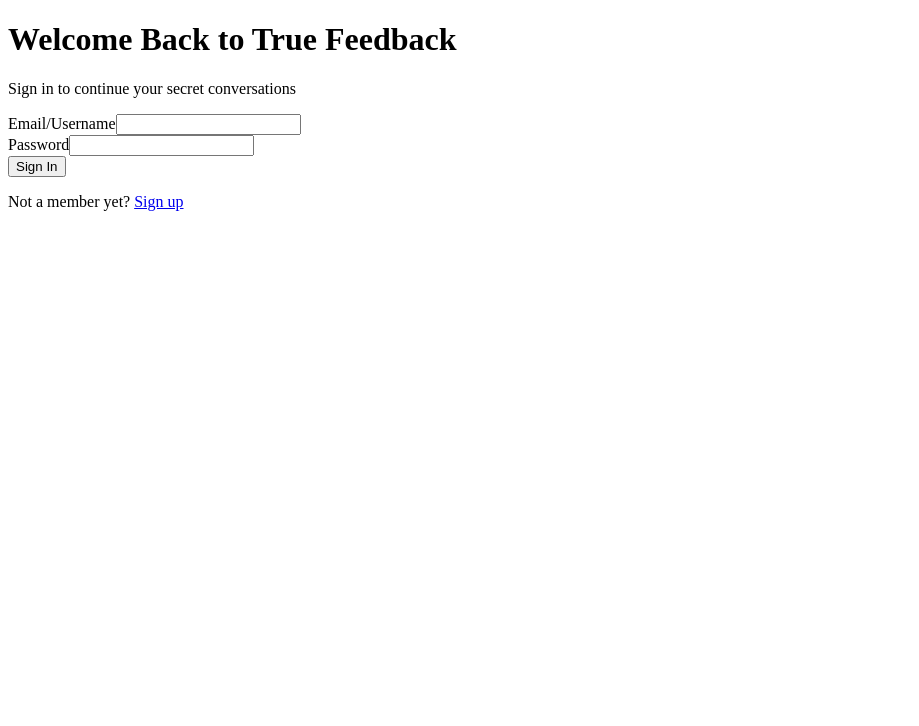
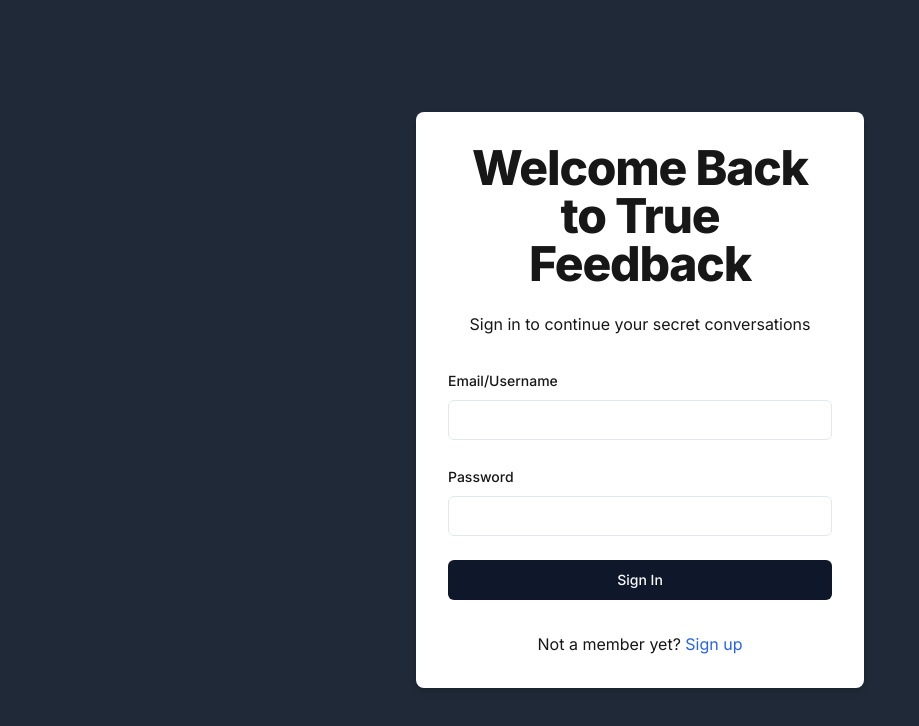
Before and after one commit to Fardeen26/ghostgram, a Next.js app: page /sign-in in a window 1280 px wide. Shown: the top 726 px of the page, without its empty margins (0-919 px from the left). Built offline with nearby package versions, Linux system fonts and the light colour scheme.

Commit message:
fix ui bygs

```diff
--- a/src/app/(app)/layout.tsx
+++ b/src/app/(app)/layout.tsx
@@ -1,41 +1,14 @@
-import type { Metadata } from "next";
-import localFont from "next/font/local";
-import "../globals.css";
-import AuthProvider from "@/context/AuthProvider";
-import { Toaster } from "@/components/ui/toaster"
-import Navbar from "@/components/Navbar";
+import Navbar from '@/components/Navbar';
 
-const geistSans = localFont({
-  // src: "./fonts/GeistVF.woff",
-  src: '../fonts/GeistVF.woff',
-  variable: "--font-geist-sans",
-  weight: "100 900",
-});
-const geistMono = localFont({
-  src: "../fonts/GeistMonoVF.woff",
-  variable: "--font-geist-mono",
-  weight: "100 900",
-});
+interface RootLayoutProps {
+  children: React.ReactNode;
+}
 
-export const metadata: Metadata = {
-  title: "Create Next App",
-  description: "Generated by create next app",
-};
-
-export default function RootLayout({
-  children,
-}: Readonly<{
-  children: React.ReactNode;
-}>) {
+export default async function RootLayout({ children }: RootLayoutProps) {
   return (
-    <html lang="en">
-      <AuthProvider>
-      <body className={`${geistSans.variable} ${geistMono.variable} antialiased`}>
-        <Navbar />
-        {children}
-        <Toaster />
-      </body>
-      </AuthProvider>
-    </html>
+    <div className="flex flex-col min-h-screen">
+      <Navbar />
+      {children}
+    </div>
   );
 }
--- /dev/null
+++ b/src/app/layout.tsx
@@ -0,0 +1,29 @@
+import type { Metadata } from 'next';
+import { Inter } from 'next/font/google';
+import './globals.css';
+import AuthProvider from '../context/AuthProvider';
+import { Toaster } from '@/components/ui/toaster';
+
+const inter = Inter({ subsets: ['latin'] });
+
+export const metadata: Metadata = {
+  title: 'True Feedback',
+  description: 'Real feedback from real people.',
+};
+
+interface RootLayoutProps {
+  children: React.ReactNode;
+}
+
+export default async function RootLayout({ children }: RootLayoutProps) {
+  return (
+    <html lang="en" >
+      <AuthProvider>
+        <body className={inter.className}>
+          {children}
+          <Toaster />
+        </body>
+      </AuthProvider>
+    </html>
+  );
+}
```
